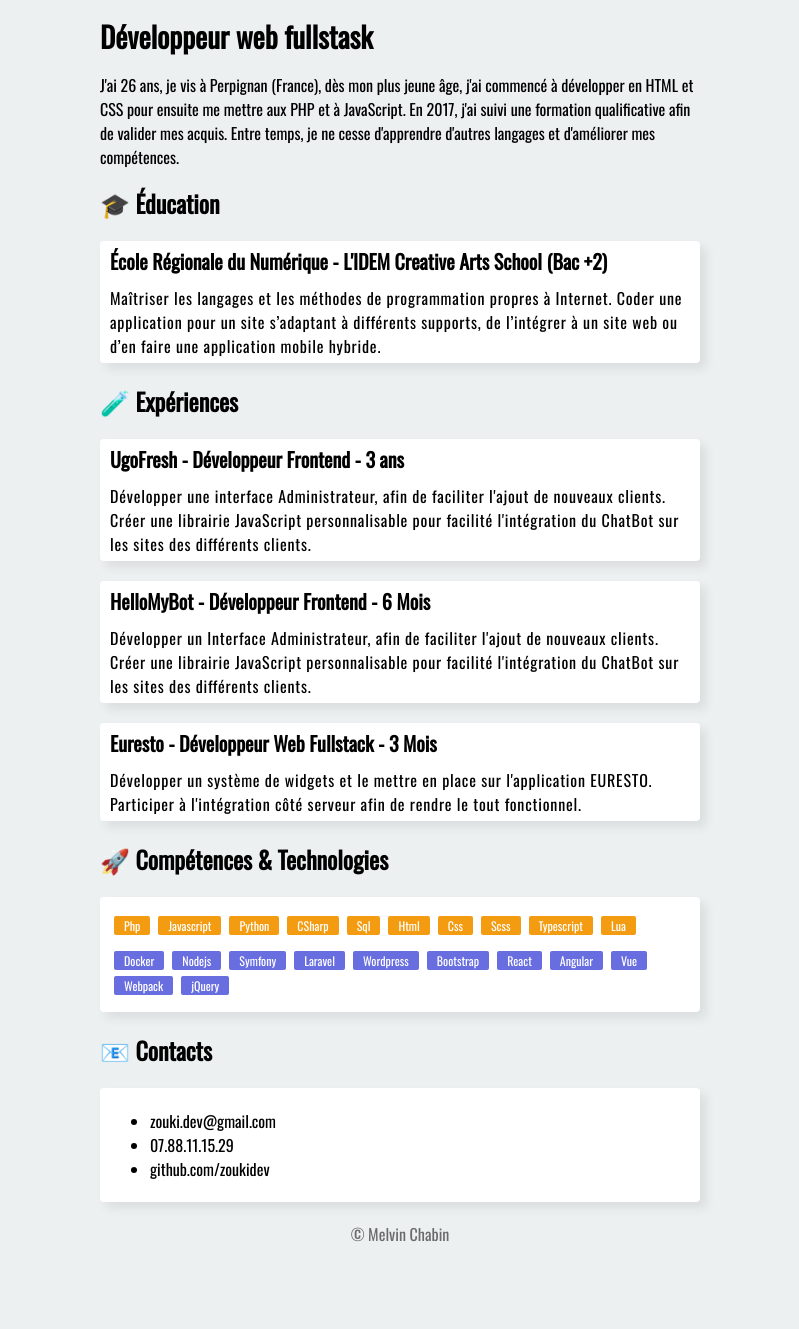
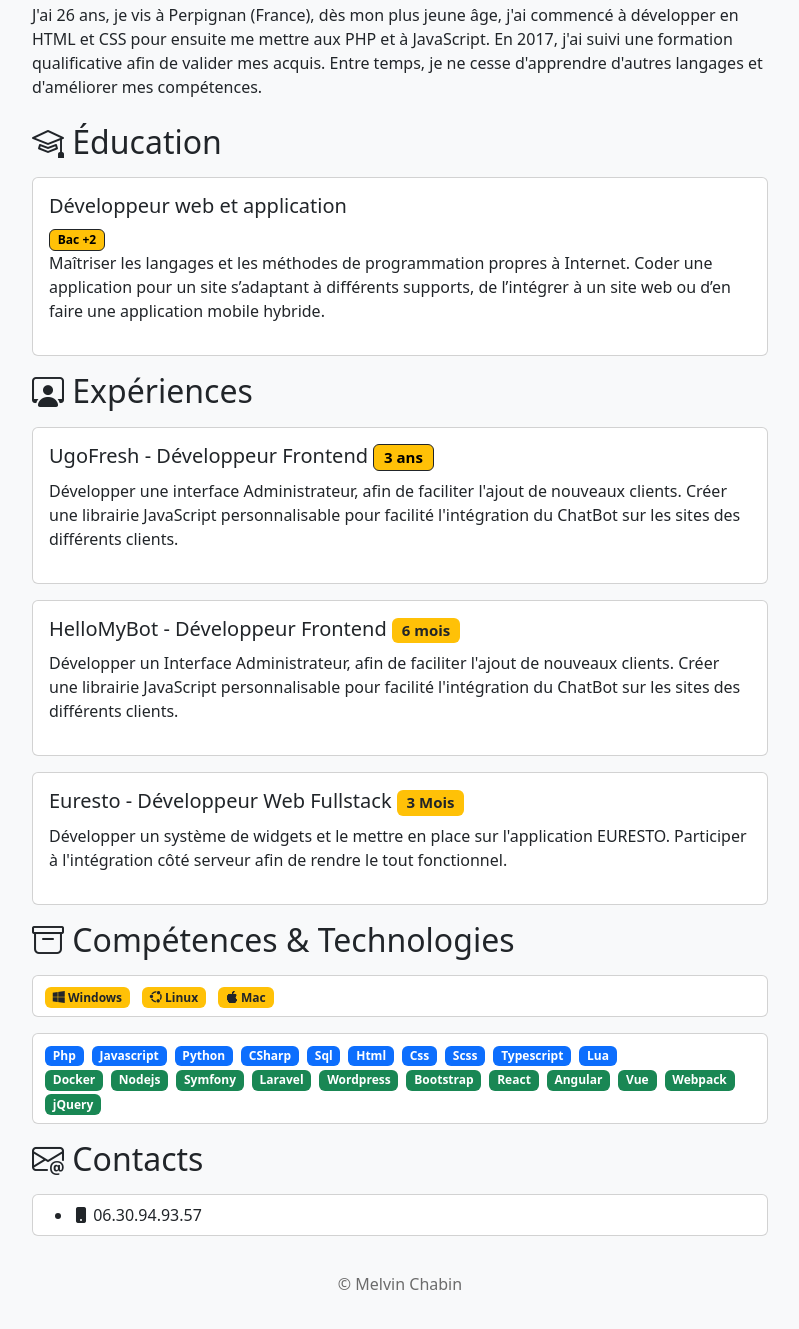
Before and after one commit to zoukidev/beautiful_cv, a website built with Parcel: page src/index.html in a window 1280 px wide. Shown: the part 103-1432 px from the top of the page, without its empty margins (240-1039 px from the left). Before the commit the page ends 1369 px from the top, so only its background shows below. Built offline with nearby package versions, Linux system fonts and the light colour scheme.

Commit message:
Update to Bootstrap v5.3

```diff
--- a/package.json
+++ b/package.json
@@ -13,5 +13,10 @@
   "devDependencies": {
     "@parcel/transformer-sass": "^2.8.2",
     "parcel": "^2.8.2"
+  },
+  "dependencies": {
+    "@popperjs/core": "^2.11.6",
+    "bootstrap": "5.3.0-alpha1",
+    "bootstrap-icons": "^1.10.3"
   }
 }
--- a/src/index.html
+++ b/src/index.html
@@ -6,145 +6,91 @@
     <meta name="viewport" content="width=device-width, initial-scale=1.0">
     <title>Melvin Chabin</title>
     <link rel="stylesheet" href="https://cdnjs.cloudflare.com/ajax/libs/animate.css/4.1.1/animate.min.css" />
-    <link rel="stylesheet" href="scss/style.scss">
+    <!-- <link rel="stylesheet" href="scss/style.scss"> -->
+    <link rel="stylesheet" href="scss/custom.scss">
 </head>
-<body>
+<body class="bg-light">
     <div id="app" class="container">
         <!-- Presentation -->
-        <div class="panel" style="display: flex;justify-content: center;align-items: center;">
-            <div style="width: 600px;">
-                <h1 class="animate__animated animate__backInLeft">{{ fullname }}</h1>
-                <h3 class="animate__animated animate__backInRight">Développeur web fullstask</h3>
-                <p class="presentation">{{ description }}</p>
+        <div class="row my-3">
+            <div class="col-8 offset-2">
+                <h1 class="animate__animated animate__backInLeft m-0">{{title}}</h1>
+                <h3 class="animate__animated animate__backInRight m-0">{{subtitle}}</h3>
+                <p class="my-2">{{description}}</p>
             </div>
         </div>
 
         <!-- Education -->
-        <div class="panel">
-            <h2 style="width: 600px;">🎓 Éducation</h2>
-            <div class="card interact shadow" style="margin: auto;margin-top: 20px;" v-for="edu in educations">
-                <div class="card-header">
-                    <h2>{{ edu.title }}</h2>
-                </div>
-                <div class="card-body">
-                    <p>{{ edu.desc }}</p>
+        <div class="row my-3">
+            <div class="col-8 offset-2">
+                <h2><i class="bi bi-mortarboard"></i> Éducation</h2>
+                <div class="card mt-3" v-for="edu in educations">
+                    <div class="card-body">
+                        <h5 class="card-title">{{edu.title}}</h5>
+                        <span class="badge text-bg-warning border border-dark">Bac +{{edu.level}}</span>
+                        <p>{{ edu.desc }}</p>
+                    </div>
                 </div>
             </div>
         </div>
 
         <!-- Experiences -->
-        <div class="panel">
-            <h2 style="width: 600px;">🧪 Expériences</h2>
-            <div class="card interact shadow" style="margin: auto;margin-top: 20px;" v-for="exp in experiences">
-                <div class="card-header">
-                    <h2>{{ exp.title }}</h2>
-                </div>
-                <div class="card-body">
-                    <p>{{ exp.desc }}</p>
+        <div class="row my-3">
+            <div class="col-8 offset-2">
+                <h2 class="animate__animated animate__zoomInDown"><i class="bi bi-person-workspace"></i> Expériences</h2>
+                <div class="card mt-3" style="margin: auto;" v-for="exp in experiences">
+                    <div class="card-body">
+                        <h5 class="card-title" v-html="exp.title"></h5>
+                        <p>{{ exp.desc }}</p>
+                    </div>
                 </div>
             </div>
         </div>
 
-        <!-- Projects -->
-        <!-- <div class="panel">
-            <h2 style="width: 40%;">🎒 Projets</h2>
-            <div class="card shadow" style="margin: auto;margin-top: 20px;" v-for="project in projects">
-                <div class="card-body">
-                    <div id="react-projects">
-                        <div class="component" style="height: 100%; margin: auto; display: flex; flex-wrap: wrap; justify-content: center;">
-                            <div class="card-project">
-                                <div class="card-header">
-                                    Onset Lua <span class="badge">500+ Téléchargements</span>
-                                </div>
-                                <div class="card-body">
-                                    <p>VSCode extension for Onset game.</p>
-                                    <div class="badges badges-lang">
-                                        <p>Langages</p>
-                                        <span class="badge snippet">Snippet</span>
-                                    </div>
-                                    <ul style="padding: 0px 0px 0px 20px;">
-                                        <li class="title" style="list-style-type: none; margin-left: -20px;">Liens</li>
-                                        <li><a href="https://web.archive.org/web/20200521155355/https://github.com/zoukidev/vscode-olua" target="_blank">github</a></li>
-                                        <li><a href="https://web.archive.org/web/20200521155355/https://marketplace.visualstudio.com/items?itemName=zoukidev.vscode-olua" target="_blank">vscode</a></li>
-                                    </ul>
-                                </div>
-                            </div>
+        <!-- Skills -->
+        <div class="row my-3">
+            <div class="col-8 offset-2">
+                <h2 class="animate__animated animate__zoomInDown"><i class="bi bi-archive"></i> Compétences & Technologies</h2>
+                <div class="card mt-3">
+                    <div class="card-body p-2">
+                        <span class="badge bg-warning text-dark mx-1"><i class="bi bi-windows"></i> Windows</span>
+                        <span class="badge bg-warning text-dark mx-1"><i class="bi bi-ubuntu"></i> Linux</span>
+                        <span class="badge bg-warning text-dark mx-1"><i class="bi bi-apple"></i> Mac</span>
+                    </div>
+                </div>
+                <div class="card mt-3">
+                    <div class="card-body p-2">
+                        <div>
+                            <span class="badge bg-primary mx-1" v-for="lang in languages">{{ lang.name }}</span>
+                        </div>
+                        <div>
+                            <span class="badge bg-success mx-1" v-for="techno in technologies">{{ techno.name }}</span>
                         </div>
                     </div>
-                </div>
-            </div>
-        </div> -->
-
-        <!-- Projects -->
-        <!-- <div class="panel">
-            <div class="card shadow" style="margin: auto;margin-top: 20px;">
-                <div class="card-header">
-                    <h2>🎒 Projets</h2>
-                </div>
-                <div class="card-body">
-                    <div id="react-projects">
-                        <div class="component" style="height: 100%; margin: auto; display: flex; flex-wrap: wrap; justify-content: center;">
-                            <div class="card-project">
-                                <div class="card-header">
-                                    Onset Lua <span class="badge">500+ Téléchargements</span>
-                                </div>
-                                <div class="card-body">
-                                    <p>VSCode extension for Onset game.</p>
-                                    <div class="badges badges-lang">
-                                        <p>Langages</p>
-                                        <span class="badge snippet">Snippet</span>
-                                    </div>
-                                    <ul style="padding: 0px 0px 0px 20px;">
-                                        <li class="title" style="list-style-type: none; margin-left: -20px;">Liens</li>
-                                        <li><a href="https://web.archive.org/web/20200521155355/https://github.com/zoukidev/vscode-olua" target="_blank">github</a></li>
-                                        <li><a href="https://web.archive.org/web/20200521155355/https://marketplace.visualstudio.com/items?itemName=zoukidev.vscode-olua" target="_blank">vscode</a></li>
-                                    </ul>
-                                </div>
-                            </div>
-                        </div>
-                    </div>
-                </div>
-            </div>
-        </div> -->
-
-        <!-- Skills -->
-        <div class="panel">
-            <h2 style="width: 600px;">🚀 Compétences & Technologies</h2>
-            <div class="card shadow" style="margin: auto;margin-top: 20px;">
-                <div class="card-body">
-                    <div class="badges badges-lang">
-                        <span class="badge" v-for="lang in languages">{{ lang.name }}</span>
-                    </div>
-                    <div class="badges badges-techno">
-                        <span class="badge" v-for="techno in technologies">{{ techno.name }}</span>
-                    </div>
-                    <!-- <div class="badges badges-os">
-                        <span class="badge">Windows</span>
-                        <span class="badge">Linux</span>
-                        <span class="badge">Mac</span>
-                    </div> -->
                 </div>
             </div>
         </div>
 
         <!-- Contacts -->
-        <div class="panel">
-            <h2 style="width: 600px;">📧 Contacts</h2>
-            <div class="card shadow" style="margin: auto;margin-top: 20px;">
-                <div class="card-body">
-                    <ul class="contact">
-                        <li v-for="contact in contacts">{{ contact }}</li>
-                        <!-- <li><a href="https://web.archive.org/web/20200830014024/mailto:zouki.dev@gmail.com">zouki.dev@gmail.com</a></li>
-                        <li><a href="https://web.archive.org/web/20200830014024/tel:07.88.11.15.29">07.88.11.15.29</a></li>
-                        <li><a href="https://web.archive.org/web/20200830014024/https://github.com/zoukidev" target="_blank">github.com/zoukidev</a></li> -->
-                    </ul>
+        <div class="row my-3">
+            <div class="col-8 offset-2">
+                <h2 class="animate__animated animate__zoomInDown"><i class="bi bi-envelope-at"></i> Contacts</h2>
+                <div class="card mt-3">
+                    <div class="card-body p-2">
+                        <ul class="contact m-0">
+                            <!-- <li v-for="contact in contacts">{{ contact }}</li> -->
+                            <li><i class="bi bi-phone-fill"></i> 06.30.94.93.57</li>
+                        </ul>
+                    </div>
                 </div>
             </div>
         </div>
 
         <!-- Copyright -->
-        <div class="panel">
-            <p style="text-align: center;margin: 20px auto;color: #6b6b6b;">© Melvin Chabin</p>
+        <div class="row my-3">
+            <div class="col-8 offset-2">
+                <p style="text-align: center;margin: 20px auto;color: #6b6b6b;">© Melvin Chabin</p>
+            </div>
         </div>
     </div>
     <script src="https://cdn.jsdelivr.net/npm/vue@2"></script>
--- a/src/scripts/app.js
+++ b/src/scripts/app.js
@@ -1,33 +1,28 @@
 var app = new Vue({
     el: '#app',
     data: {
-        fullname: 'Melvin Chabin',
+        title: 'Melvin Chabin',
+        subtitle: 'Développeur web fullstask',
         description: "J'ai 26 ans, je vis à Perpignan (France), dès mon plus jeune âge, j'ai commencé à développer en HTML et CSS pour ensuite me mettre aux PHP et à JavaScript.\nEn 2017, j'ai suivi une formation qualificative afin de valider mes acquis.\nEntre temps, je ne cesse d'apprendre d'autres langages et d'améliorer mes compétences.",
         educations: [
             {
-                title: 'École Régionale du Numérique - L\'IDEM Creative Arts School (Bac +2)',
-                desc: "Maîtriser les langages et les méthodes de programmation propres à Internet. Coder une application pour un site s’adaptant à différents supports, de l’intégrer à un site web ou d’en faire une application mobile hybride."
-            }
-        ],
-        projects: [
-            {
-                title: 'Onset Lua',
-                downloadCount: 900,
-                desc: "VSCode extension for Onset game.",
-                tags: ['snippet', 'typescript']
+                title: 'Développeur web et application',
+                // title: 'École Régionale du Numérique - L\'IDEM Creative Arts School <span class="badge bg-primary">bac +2</span>',
+                desc: "Maîtriser les langages et les méthodes de programmation propres à Internet. Coder une application pour un site s’adaptant à différents supports, de l’intégrer à un site web ou d’en faire une application mobile hybride.",
+                level: 2
             }
         ],
         experiences: [
             {
-                title: 'UgoFresh - Développeur Frontend - 3 ans',
+                title: 'UgoFresh - Développeur Frontend <span class="badge text-bg-warning border border-dark">3 ans</span>',
                 desc: "Développer une interface Administrateur, afin de faciliter l'ajout de nouveaux clients.\nCréer une librairie JavaScript personnalisable pour facilité l'intégration du ChatBot sur les sites des différents clients."
             },
             {
-                title: 'HelloMyBot - Développeur Frontend - 6 Mois',
+                title: 'HelloMyBot - Développeur Frontend <span class="badge bg-warning text-dark">6 mois</span>',
                 desc: "Développer un Interface Administrateur, afin de faciliter l'ajout de nouveaux clients.\nCréer une librairie JavaScript personnalisable pour facilité l'intégration du ChatBot sur les sites des différents clients."
             },
             {
-                title: 'Euresto - Développeur Web Fullstack - 3 Mois',
+                title: 'Euresto - Développeur Web Fullstack <span class="badge bg-warning text-dark">3 Mois</span>',
                 desc: "Développer un système de widgets et le mettre en place sur l'application EURESTO.\nParticiper à l'intégration côté serveur afin de rendre le tout fonctionnel."
             }
         ],
@@ -57,9 +52,16 @@ var app = new Vue({
             { name: 'jQuery' },
         ],
         contacts: [
-            'zouki.dev@gmail.com',
-            '07.88.11.15.29',
-            'github.com/zoukidev'
+            {
+                type: 'email',
+                value: 'zouki.dev@gmail.com',
+                icon: 'bi bi-envelope'
+            },
+            {
+                type: 'phone',
+                value: '+33 6 30 94 93 57',
+                icon: 'bi bi-phone'
+            }
         ]
     }
   })
--- /dev/null
+++ b/src/scss/custom.scss
@@ -0,0 +1,59 @@
+// Custom.scss
+// Option B: Include parts of Bootstrap
+
+// 1. Include functions first (so you can manipulate colors, SVGs, calc, etc)
+@import "~bootstrap/scss/functions";
+
+// 2. Include any default variable overrides here
+// @import "./variables";
+
+// 3. Include remainder of required Bootstrap stylesheets (including any separate color mode stylesheets)
+@import "~bootstrap/scss/variables";
+@import "~bootstrap/scss/variables-dark";
+
+// 4. Include any default map overrides here
+
+// 5. Include remainder of required parts
+@import "~bootstrap/scss/maps";
+@import "~bootstrap/scss/mixins";
+@import "~bootstrap/scss/root";
+
+// 6. Optionally include any other parts as needed
+@import "~bootstrap/scss/utilities";
+@import "~bootstrap/scss/reboot";
+@import "~bootstrap/scss/type";
+@import "~bootstrap/scss/images";
+@import "~bootstrap/scss/containers";
+@import "~bootstrap/scss/grid";
+@import "~bootstrap/scss/tables";
+@import "~bootstrap/scss/forms";
+@import "~bootstrap/scss/buttons";
+@import "~bootstrap/scss/transitions";
+@import "~bootstrap/scss/dropdown";
+@import "~bootstrap/scss/button-group";
+@import "~bootstrap/scss/nav";
+@import "~bootstrap/scss/navbar";
+@import "~bootstrap/scss/card";
+@import "~bootstrap/scss/accordion";
+@import "~bootstrap/scss/breadcrumb";
+@import "~bootstrap/scss/pagination";
+@import "~bootstrap/scss/badge";
+@import "~bootstrap/scss/alert";
+@import "~bootstrap/scss/progress";
+@import "~bootstrap/scss/list-group";
+@import "~bootstrap/scss/close";
+@import "~bootstrap/scss/toasts";
+@import "~bootstrap/scss/modal";
+@import "~bootstrap/scss/tooltip";
+@import "~bootstrap/scss/popover";
+@import "~bootstrap/scss/carousel";
+@import "~bootstrap/scss/spinners";
+@import "~bootstrap/scss/offcanvas";
+@import "~bootstrap/scss/placeholders";
+@import "~bootstrap/scss/helpers";
+
+// 7. Optionally include utilities API last to generate classes based on the Sass map in `_utilities.scss`
+@import "~bootstrap/scss/utilities/api";
+
+// 8. Add additional custom code here
+@import "../../node_modules/bootstrap-icons/font/bootstrap-icons.css";
```
Also changed, not shown: 1 other file.
